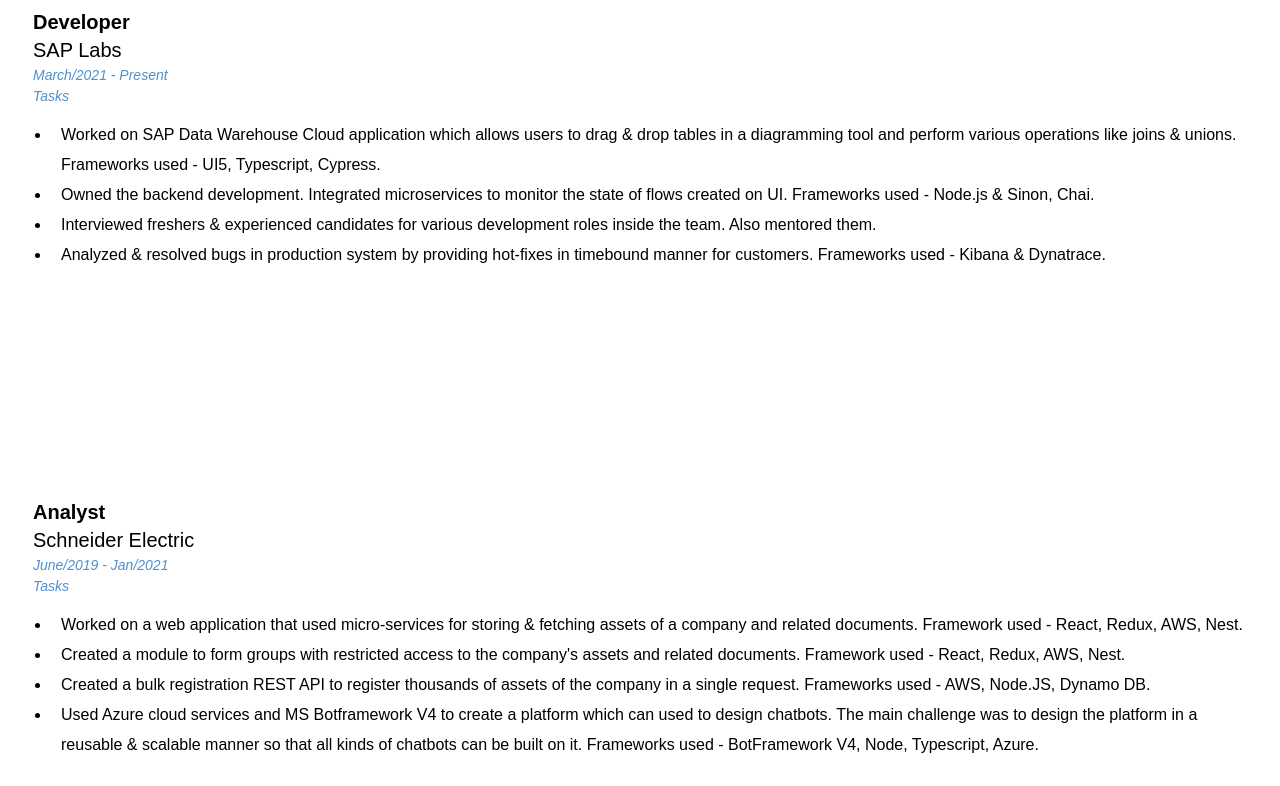
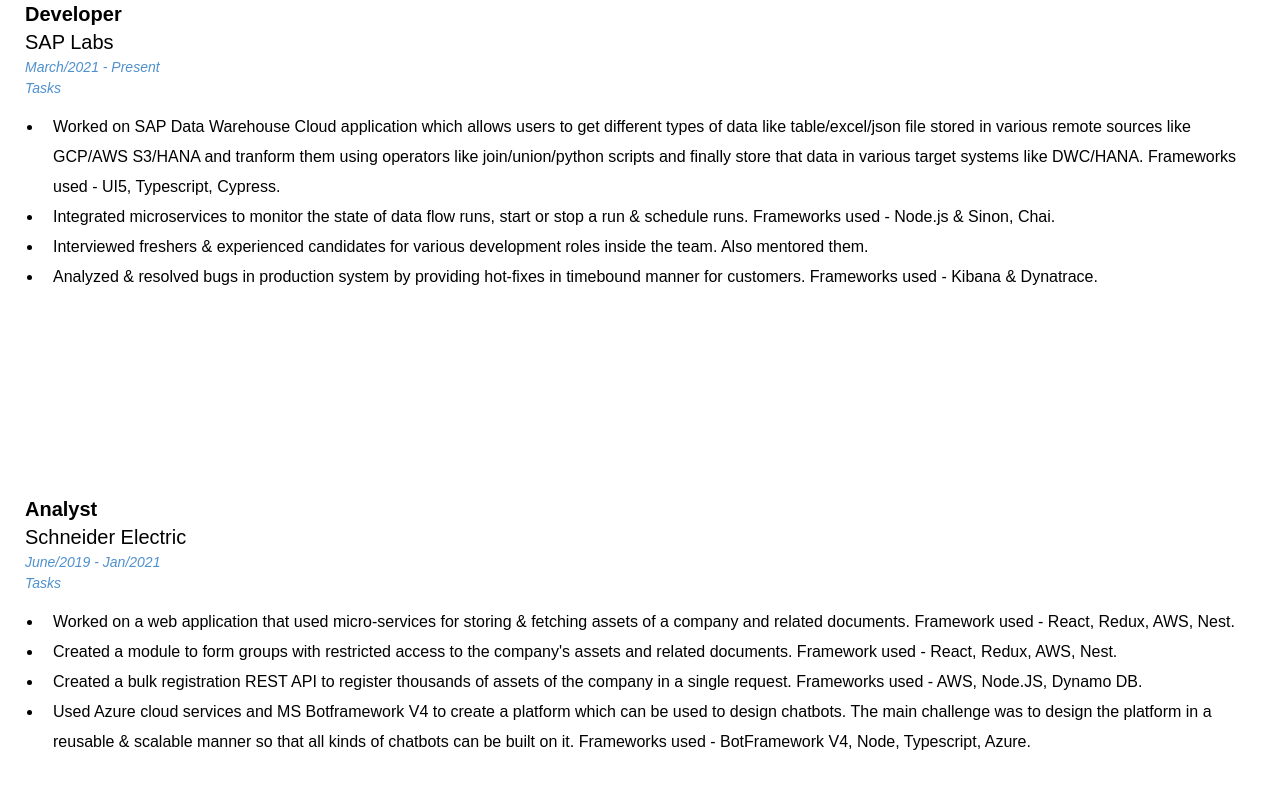
Before and after one commit to Yasachandra/resume, a plain HTML site: page index.html in a window 1280 px wide. Shown: the part 574-1360 px from the top of the page. Drawn offline with Linux system fonts and the light colour scheme.

Commit message:
Updated SAP experience

```diff
--- a/index.html
+++ b/index.html
@@ -69,10 +69,10 @@
                     <div class="blue-text work-experience-panel-sub-heading">Tasks</div>
                     <ul>
                         <li>
-                            Worked on SAP Data Warehouse Cloud application which allows users to drag & drop tables in a diagramming tool and perform various operations like joins & unions. Frameworks used - UI5, Typescript, Cypress.
+                            Worked on SAP Data Warehouse Cloud application which allows users to get different types of data like table/excel/json file stored in various remote sources like GCP/AWS S3/HANA and tranform them using operators like join/union/python scripts and finally store that data in various target systems like DWC/HANA. Frameworks used - UI5, Typescript, Cypress.
                         </li>
                         <li>
-                            Owned the backend development. Integrated microservices to monitor the state of flows created on UI. Frameworks used - Node.js & Sinon, Chai.
+                            Integrated microservices to monitor the state of data flow runs, start or stop a run & schedule runs. Frameworks used - Node.js & Sinon, Chai.
                         </li>
                         <li>
                             Interviewed freshers & experienced candidates for various development roles inside the team. Also mentored them.
@@ -82,7 +82,7 @@
                         </li>
                     </ul>
                 </div>
-                <div style="height:175px;"></div>
+                <div style="height:150px;"></div>
                 <div class="work-experience-panel">
                     <div class="work-experience-panel-position">Analyst</div>
                     <div class="work-experience-panel-company">Schneider Electric</div>
@@ -99,7 +99,7 @@
                             Created a bulk registration REST API to register thousands of assets of the company in a single request. Frameworks used - AWS, Node.JS, Dynamo DB.
                         </li>
                         <li>
-                            Used Azure cloud services and MS Botframework V4 to create a platform which can used to design chatbots. The main challenge was to design the platform in a reusable & scalable manner so that all kinds of chatbots can be built on it. Frameworks used - BotFramework V4, Node, Typescript, Azure.
+                            Used Azure cloud services and MS Botframework V4 to create a platform which can be used to design chatbots. The main challenge was to design the platform in a reusable & scalable manner so that all kinds of chatbots can be built on it. Frameworks used - BotFramework V4, Node, Typescript, Azure.
                         </li>
                     </ul>
                 </div>
@@ -129,7 +129,7 @@
                         <li>
                             Co-founded the startup with 2 of my college friends during pre-final year of graduation. The idea was to organize the beauty, spa and salon industry.
                         </li>
-                        <li>
+                        <li style="height: 150px">
                             Pitched the idea to spa and salon owners, venture capitalists and in hackathons.
                         </li>
                         <li>
--- a/main.css
+++ b/main.css
@@ -1,6 +1,7 @@
 body {
     font-weight: 400;
     font-family: sans-serif;
+    margin: 0px;
 }
 
 ul {
```
